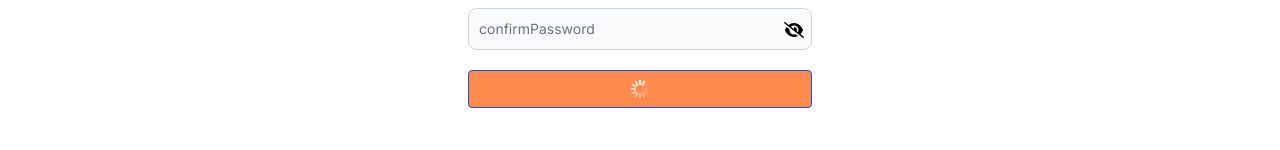
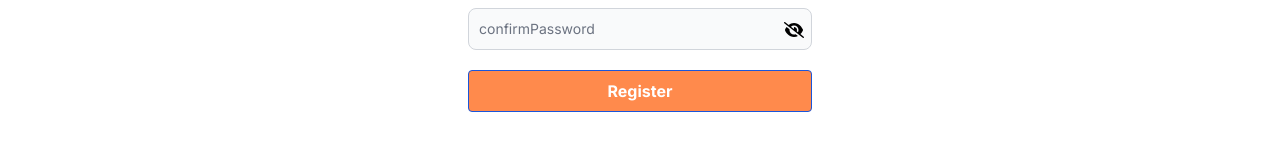
Before and after one commit to aasatech/courses-frontend, a Next.js app: page /register in a window 1280 px wide. Shown: the part 602-752 px from the top of the page. Built offline with nearby package versions, Linux system fonts and the light colour scheme.

Commit message:
resolve conflict

```diff
--- a/src/Components/Button.js
+++ b/src/Components/Button.js
@@ -7,7 +7,7 @@ export const Button = ({ isloading = true, label, className, ...props }) => {
       {...props}
       className={`bg-orange-400 hover:bg-orange-500 text-white font-bold py-2 px-4 border border-blue-700 rounded ${className}`}
     >
-      {/* {isloading ? (
+      {isloading ? (
         <div className=" w-full flex justify-center ">
         <RotatingLines
           strokeColor="white"
@@ -24,24 +24,6 @@ export const Button = ({ isloading = true, label, className, ...props }) => {
       </div>
       ) : (
         label
-      )} */}
-
-      {isloading ? (
-        label
-      ) : (
-        <div className=" w-full flex justify-center ">
-          <RotatingLines
-            strokeColor="white"
-            visible={true}
-            height="20"
-            width="20"
-            color="white"
-            strokeWidth="5"
-            animationDuration="0.75"
-            ariaLabel="rotating-lines-loading"
-            wrapperStyle={{}}
-          />
-        </div>
       )}
     </button>
   );
--- a/src/Components/register/Register.js
+++ b/src/Components/register/Register.js
@@ -59,11 +59,9 @@ export const Register = () => {
         }
       }
     } catch (error) {
-      // setIsLoading(false);
-      // console.log("error: ", error.response?.data?.message);
-
-      setIsLoading(true);
-      alert(error.response?.data?.message);
+      setIsLoading(false);
+      // console.log("error", e)
+      console.log("error: ", error.response?.data?.message);
     }
   };
 
```
